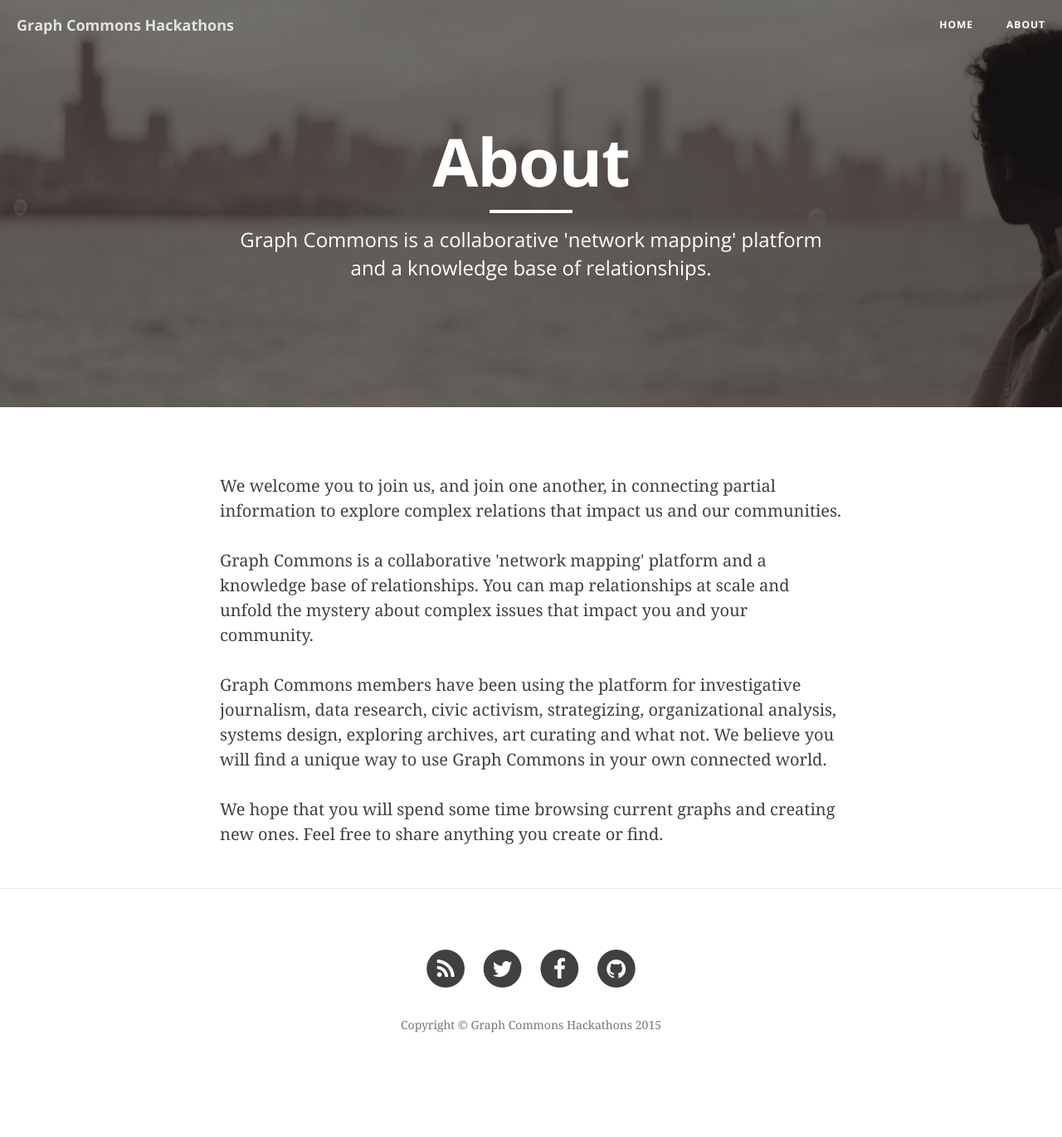
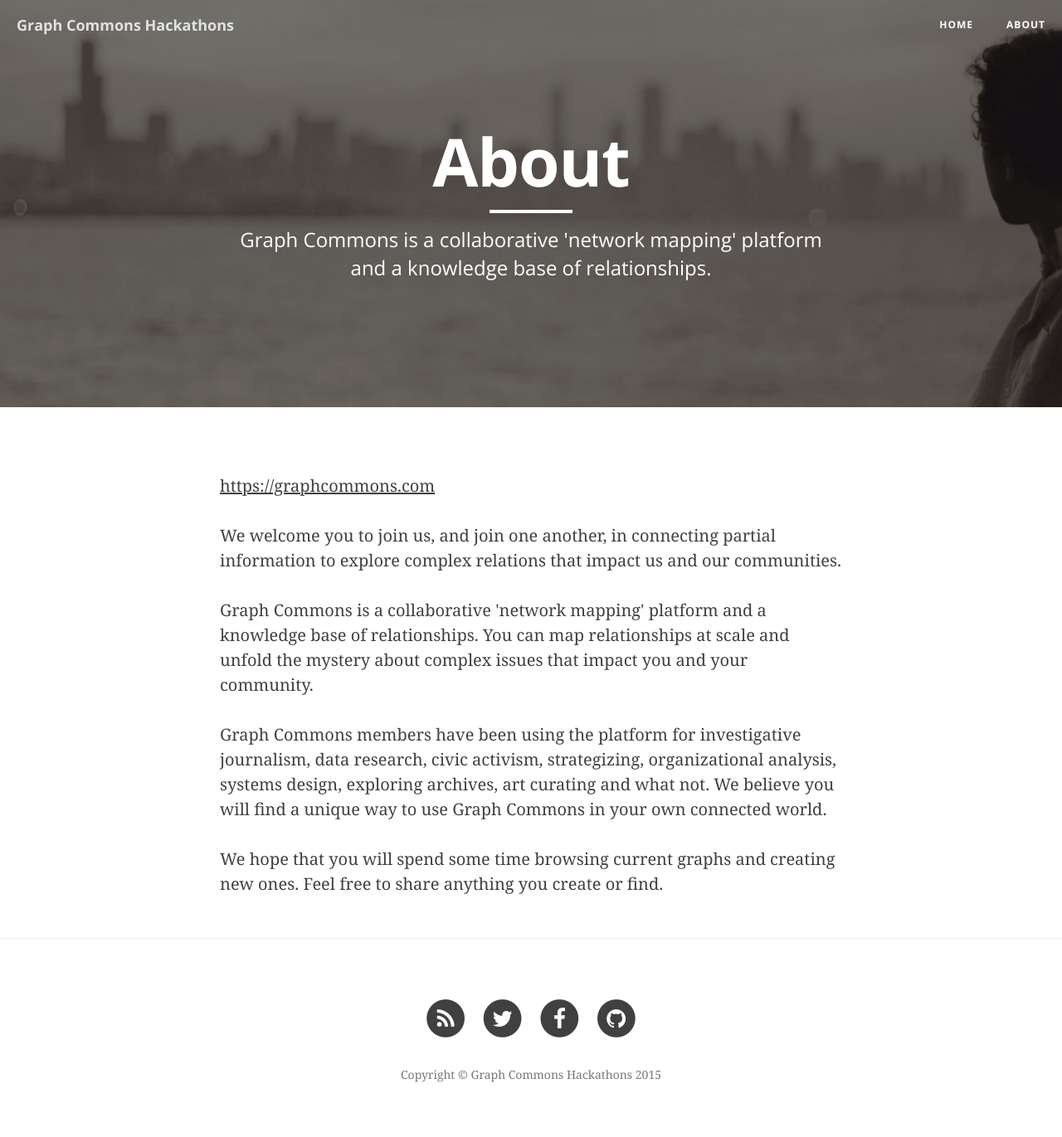
Before and after one commit to graphcommons/hackathons, a Jekyll site: the page built from about.html, in a window 1280 px wide. Shown: the whole page at 83% size. Built offline with Jekyll 4.4.1, drawn with Linux system fonts in a browser that asks for light colours; nearby versions of some CDN libraries; before the commit the page ends 1311 px from its top, so only the background shows below that.

Commit message:
link added to about

```diff
--- a/about.html
+++ b/about.html
@@ -4,7 +4,9 @@
 description: "Graph Commons is a collaborative 'network mapping' platform and a knowledge base of relationships."
 header-img: "img/about-bg.jpg"
 ---
-
+<p>
+    <a href="https://graphcommons.com">https://graphcommons.com</a>
+</p>
 <p>
     We welcome you to join us, and join one another, in connecting partial information to explore complex relations that impact us and our communities.
 </p>
```
